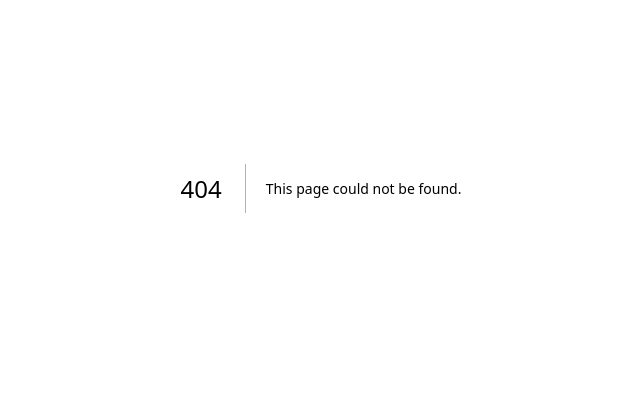
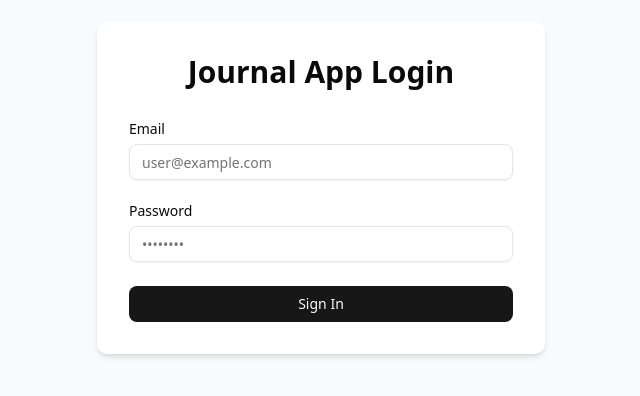
Before and after one commit to vincentmuriuki/legendary-octo-pancake, a Next.js app: page /login in a window 1280 px wide. Before the commit this address had no page. Shown: the part 212-608 px from the top of the page, without its empty margins (319-959 px from the left). Built offline with nearby package versions, Linux system fonts and the light colour scheme.

Commit message:
add the login page

```diff
--- /dev/null
+++ b/app/login/page.tsx
@@ -0,0 +1,12 @@
+import { SignIn } from '@/components/auth/signin'
+
+export default function LoginPage() {
+  return (
+    <div className="min-h-screen flex items-center justify-center bg-gray-50">
+      <div className="w-full max-w-md p-8 space-y-8 bg-white rounded-lg shadow-md">
+        <h1 className="text-3xl font-bold text-center">Journal App Login</h1>
+        <SignIn />
+      </div>
+    </div>
+  )
+}
```
